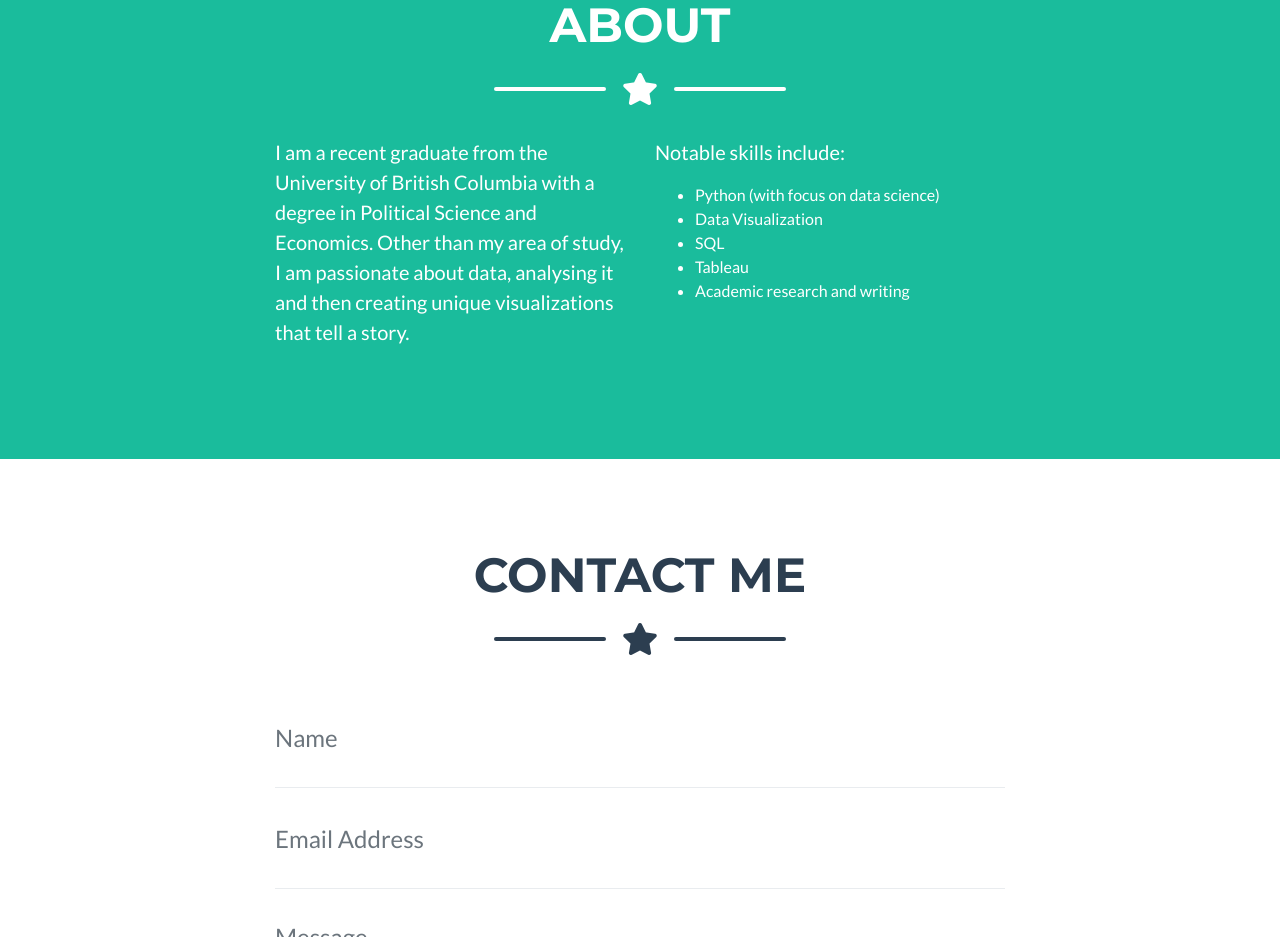
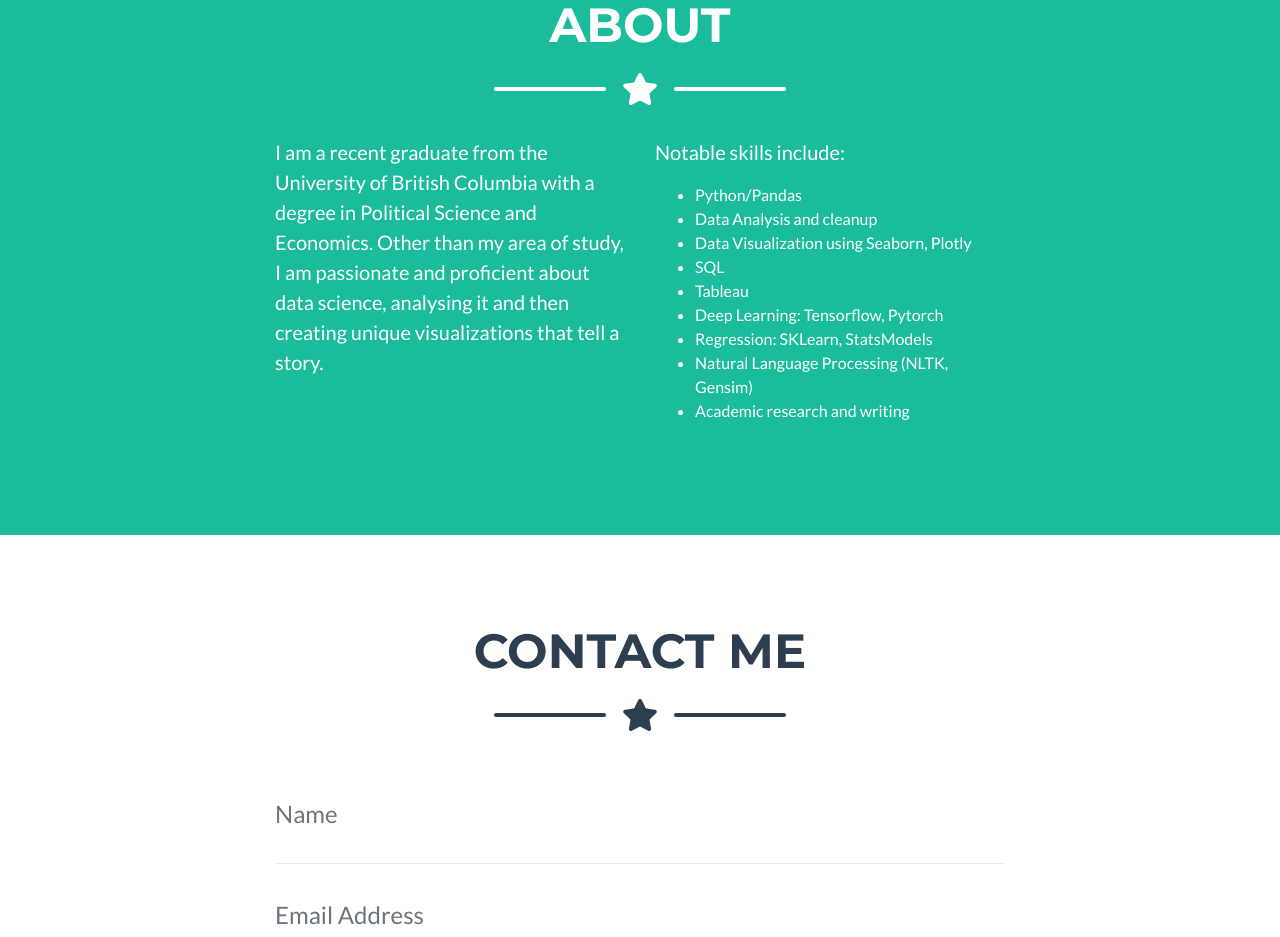
Before and after one commit to sakifff/Portfolio-Website, a website with bundled scripts: page index.html in a window 1280 px wide. Shown: the part 1800-2737 px from the top of the page. Built offline with nearby package versions, Linux system fonts and the light colour scheme.

Commit message:
Changed about me

```diff
--- a/index.html
+++ b/index.html
@@ -187,14 +187,18 @@
       <!-- About Section Content -->
       <div class="row">
         <div class="col-lg-4 ml-auto">
-          <p class="lead">I am a recent graduate from the University of British Columbia with a degree in Political Science and Economics. Other than my area of study, I am passionate about data, analysing it and then creating unique visualizations that tell a story.</p>
+          <p class="lead">I am a recent graduate from the University of British Columbia with a degree in Political Science and Economics. Other than my area of study, I am passionate and proficient about data science, analysing it and then creating unique visualizations that tell a story.</p>
         </div>
         <div class="col-lg-4 mr-auto">
           <p class="lead">Notable skills include: <br><ul>
-            <li>Python (with focus on data science)</li>
-            <li>Data Visualization</li>
+            <li>Python/Pandas</li>
+            <li>Data Analysis and cleanup</li>
+            <li>Data Visualization using Seaborn, Plotly</li>
             <li>SQL</li>
             <li>Tableau</li>
+            <li>Deep Learning: Tensorflow, Pytorch</li>
+            <li>Regression: SKLearn, StatsModels</li>
+            <li>Natural Language Processing (NLTK, Gensim)</li>
             <li> Academic research and writing</li>
             </ul> </p>
         </div>
```
